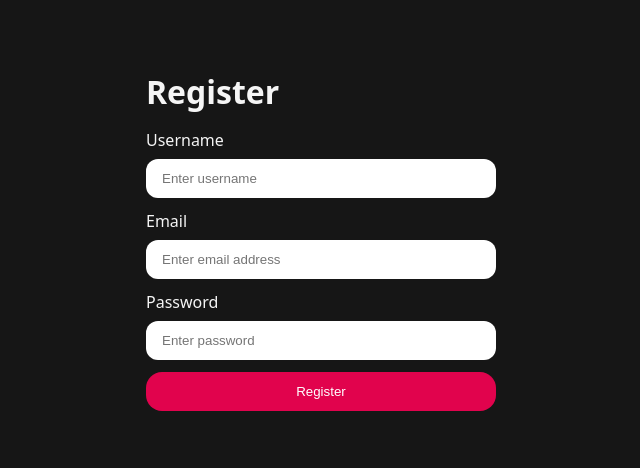
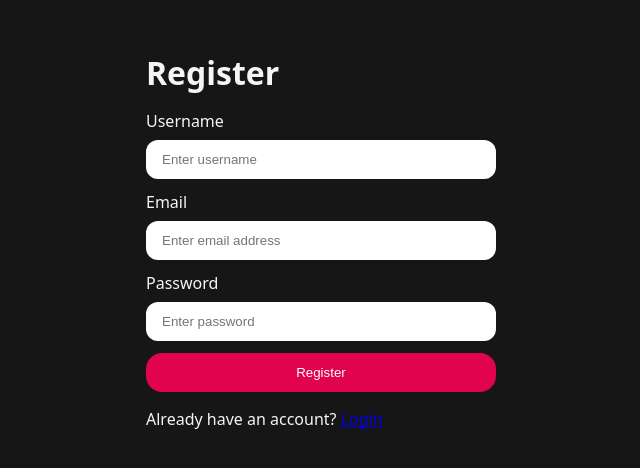
Before and after one commit to Chandangorain/Interview-prep, a React app in the folder Frontend/: page /register in a window 1280 px wide. Shown: the part 160-628 px from the top of the page, without its empty margins (319-959 px from the left). Built offline with nearby package versions, Linux system fonts and the light colour scheme; the HTML template or start-up script is replaced by a standard one.

Commit message:
registerlink

```diff
--- a/Frontend/src/features/auth/pages/Login.jsx
+++ b/Frontend/src/features/auth/pages/Login.jsx
@@ -1,7 +1,9 @@
 import React from 'react'
+import { useNavigate, Link } from 'react-router'
 import "../auth.form.scss"
 
 const Login = () => {
+    const navigate = useNavigate()
 
      const handleSubmit =  (e) => {
         e.preventDefault()
@@ -23,7 +25,7 @@
                     </div>
                     <button className='button primary-button' >Login</button>
                 </form>
-
+                <p>Don't have an account? <Link to={"/register"} >Register</Link> </p>
             </div>
         </main>
     )
--- a/Frontend/src/features/auth/pages/Register.jsx
+++ b/Frontend/src/features/auth/pages/Register.jsx
@@ -1,6 +1,9 @@
 import React from 'react'
+import { useNavigate,Link } from 'react-router'
 
 const Register = () => {
+
+    const navigate = useNavigate()
 
       const handleSubmit =  (e) => {
         e.preventDefault()
@@ -30,6 +33,7 @@
 
                 </form>
 
+                <p>Already have an account? <Link to={"/login"} >Login</Link> </p>
             </div>
         </main>
   )
```
